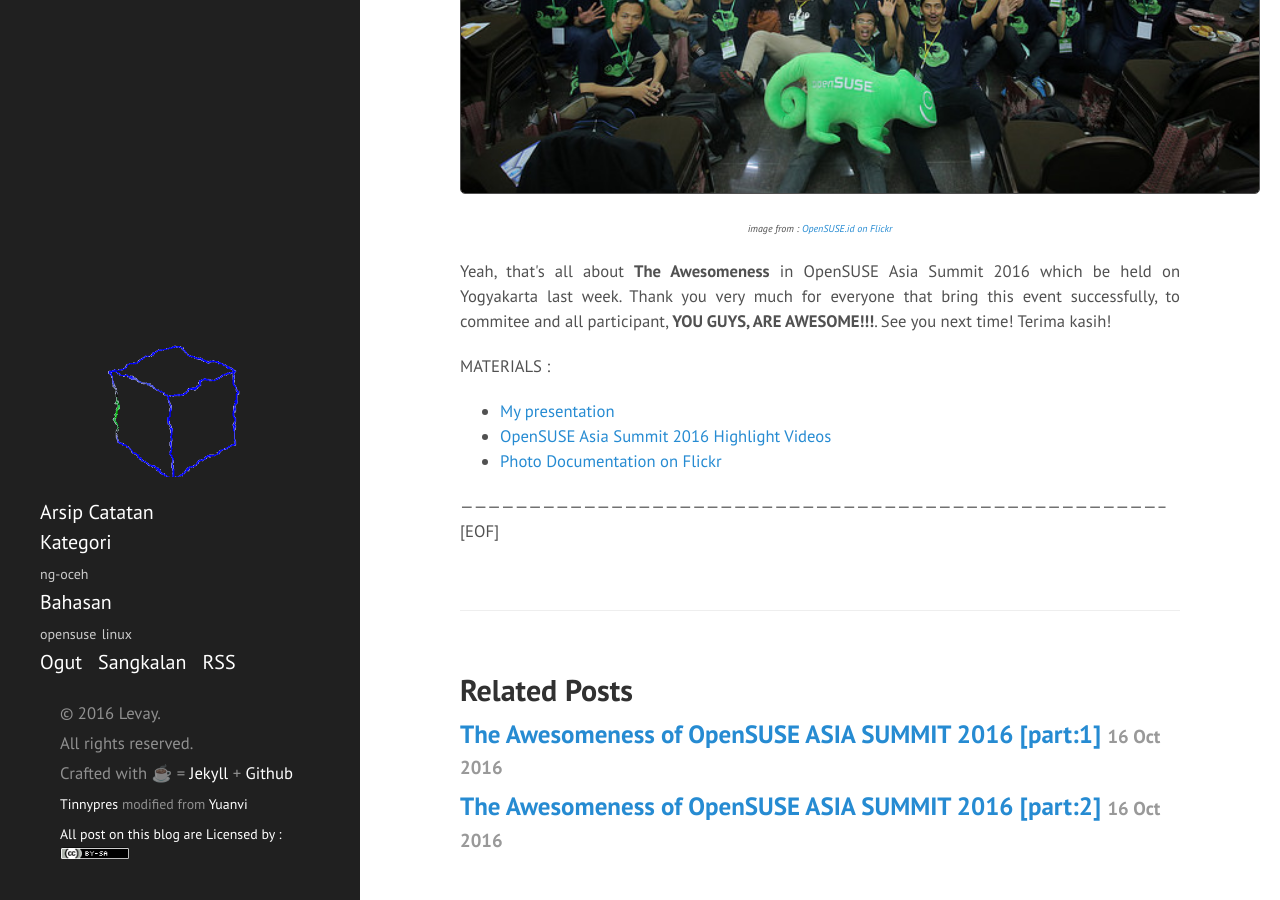
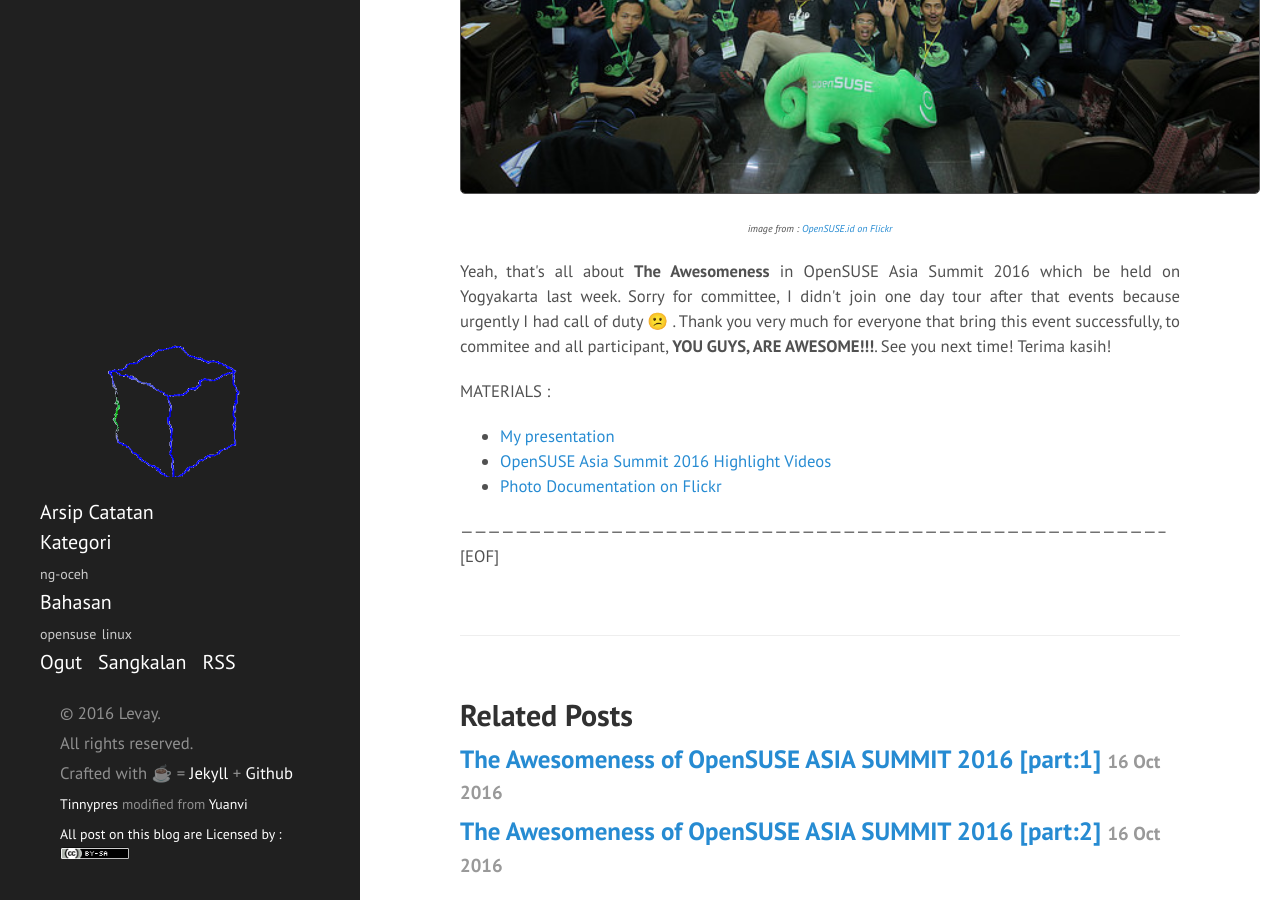
Before and after one commit to levay08/levay08.github.io, a Jekyll site: the page built from _posts/2016-10-16-frosas2016-part-III.markdown, in a window 1280 px wide and 900 px high, scrolled down 3197 px. Built offline with Jekyll 4.4.1, drawn with Linux system fonts in a browser that asks for light colours.

Commit message:
update post 3

```diff
--- a/_posts/2016-10-16-frosas2016-part-III.markdown
+++ b/_posts/2016-10-16-frosas2016-part-III.markdown
@@ -48,7 +48,7 @@ But, I will face it like a man and then I forgot to taking off my hat and my jac
 <i><font size="1">image from : <a href="https://farm9.staticflickr.com/8275/coverphoto/147810736@N07_h.jpg?1475937361#147810736@N07">OpenSUSE.id on Flickr</a></font></i></center></p>
 
 <p style="text-align:justify">
-Yeah, that's all about <x><b>The Awesomeness</b></x> in OpenSUSE Asia Summit 2016 which be held on Yogyakarta last week. Thank you very much for everyone that bring this event successfully, to commitee and all participant, <x><b>YOU GUYS, ARE  AWESOME!!!</b></x>. See you next time! Terima kasih! </p>
+Yeah, that's all about <x><b>The Awesomeness</b></x> in OpenSUSE Asia Summit 2016 which be held on Yogyakarta last week. Sorry for committee, I didn't join one day tour after that events because urgently I had call of duty 😕 . Thank you very much for everyone that bring this event successfully, to commitee and all participant, <x><b>YOU GUYS, ARE  AWESOME!!!</b></x>. See you next time! Terima kasih! </p>
 
 <p style="text-align:justify">
 MATERIALS : </p>
```
